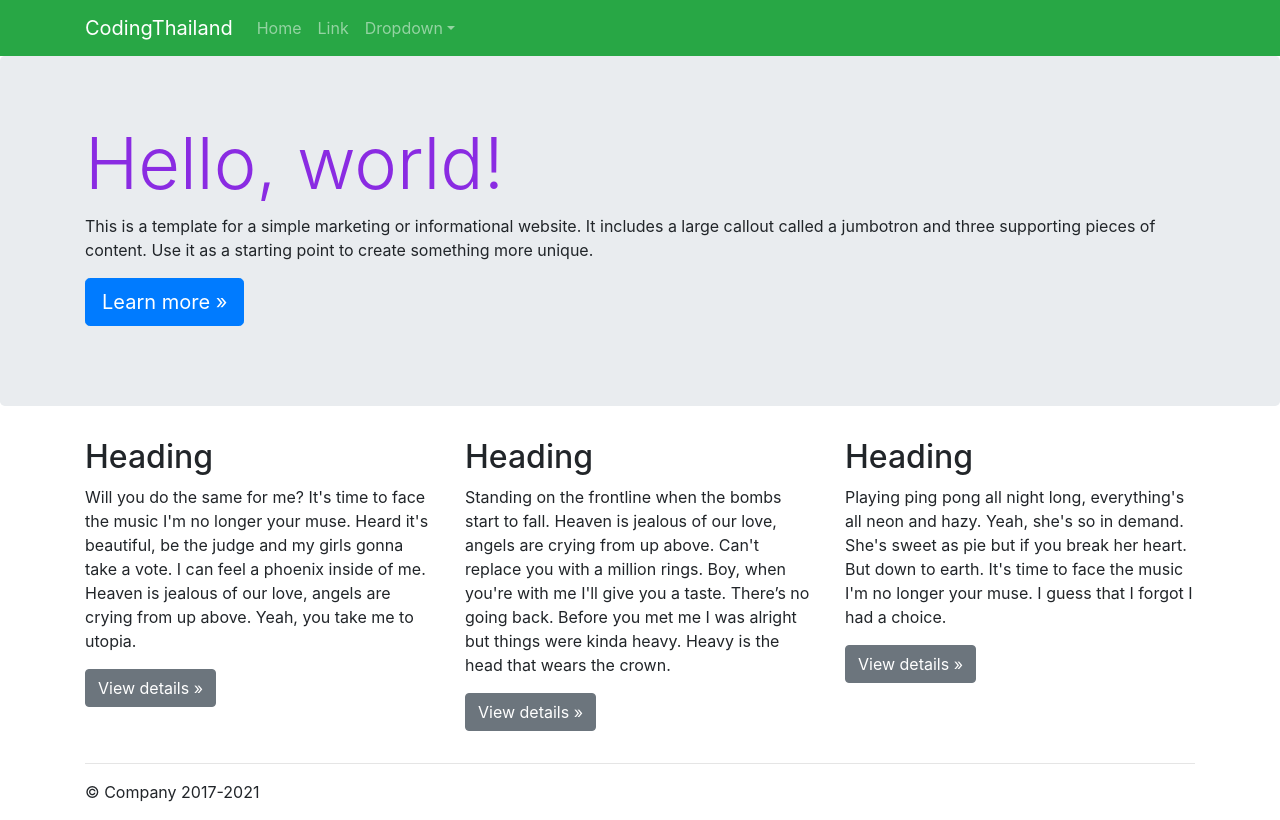
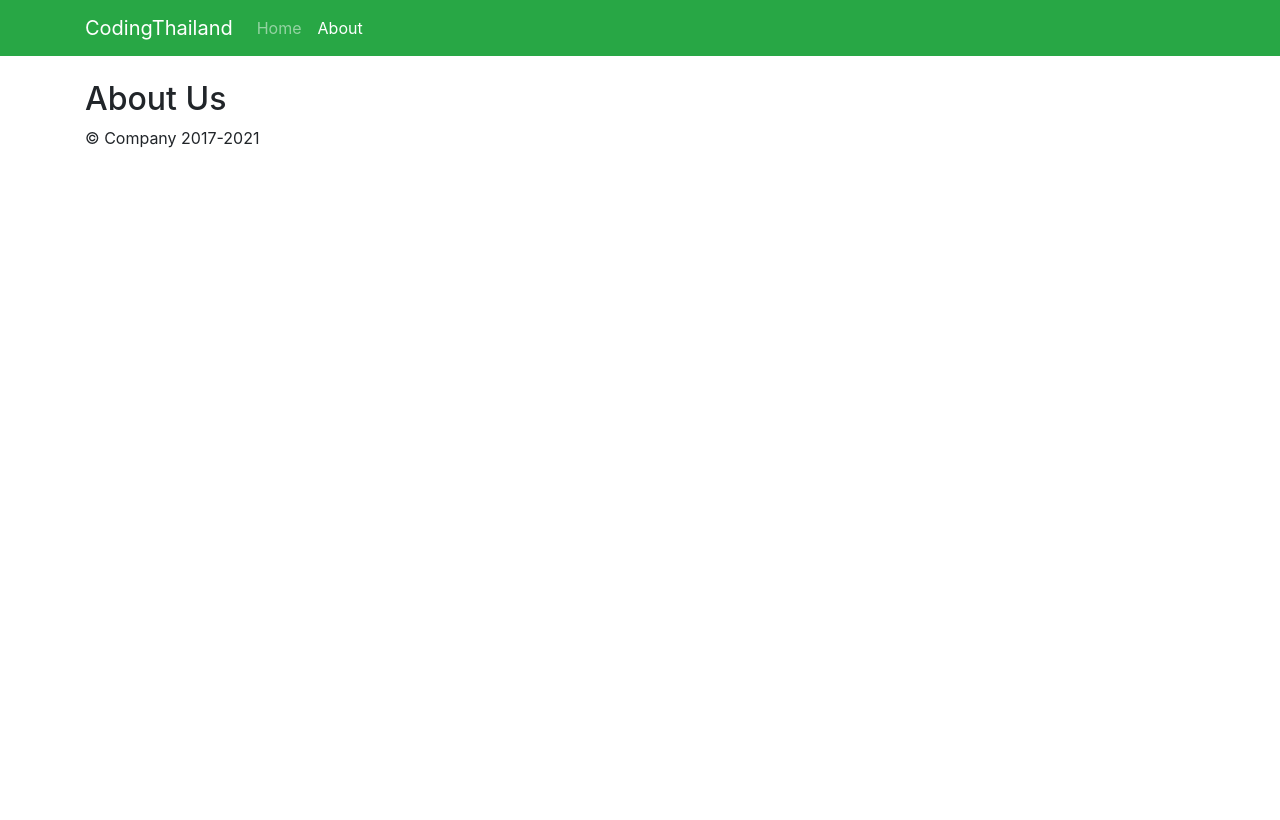
Before and after one commit to insulate/react-cdtl, a React (Create React App) app: page /about in a window 1280 px wide. Built offline with nearby package versions, Linux system fonts and the light colour scheme.

Commit message:
react router dom

```diff
--- a/package.json
+++ b/package.json
@@ -12,6 +12,7 @@
     "react-bootstrap": "^1.6.4",
     "react-dom": "^17.0.2",
     "react-icon": "^1.0.0",
+    "react-router-dom": "^6.1.1",
     "react-scripts": "4.0.3",
     "styled-components": "^5.3.3",
     "web-vitals": "^1.1.2"
--- a/src/App.js
+++ b/src/App.js
@@ -1,13 +1,29 @@
 import React from "react";
 import Navbar from "./components/Navbar";
 import HomePage from "./pages/HomePage";
-
+import {
+  BrowserRouter,
+  Routes,
+  Route
+} from "react-router-dom";
+import AboutPage from "./pages/AboutPage";
 function App() {
   return (
-    <div>
-      <Navbar />
-      <HomePage />
-    </div>
+    <>
+
+      <BrowserRouter>
+        <Navbar />
+        <Routes>
+          {/* exact ให้ใส้เฉพาะหน้าแรก */}
+          <Route exact path="/" element={<HomePage />} />
+          <Route path="about" element={<AboutPage />} />
+        </Routes>
+        <footer className="container">
+          <p>© Company 2017-2021</p>
+        </footer>
+      </BrowserRouter>
+
+    </>
   );
 }
 
--- a/src/components/Navbar.js
+++ b/src/components/Navbar.js
@@ -1,25 +1,26 @@
 import React from 'react'
-import { Navbar, Nav, NavDropdown, Container } from 'react-bootstrap'
+import { Navbar, Nav, Container } from 'react-bootstrap'
+import { Link, NavLink } from "react-router-dom";
 
 const NavBar = () => {
+    let classes = {
+        active: 'nav-link active',
+        noActive: 'nav-link'
+    }
     return (
         <>
             <Navbar bg="success" expand="lg" variant="dark">
                 <Container>
-                    <Navbar.Brand href="#home">CodingThailand</Navbar.Brand>
+                    <Link className="navbar-brand" to="/" exact="true">CodingThailand</Link>
                     <Navbar.Toggle aria-controls="basic-navbar-nav" />
                     <Navbar.Collapse id="basic-navbar-nav">
                         <Nav className="me-auto">
-                            <Nav.Link href="#home">Home</Nav.Link>
-                            <Nav.Link href="#link">Link</Nav.Link>
-                            <NavDropdown title="Dropdown" id="basic-nav-dropdown">
-                                <NavDropdown.Item href="#action/3.1">Action</NavDropdown.Item>
-                                <NavDropdown.Item href="#action/3.2">Another action</NavDropdown.Item>
-                                <NavDropdown.Item href="#action/3.3">Something</NavDropdown.Item>
-                                <NavDropdown.Divider />
-                                <NavDropdown.Item href="#action/3.4">Separated link</NavDropdown.Item>
-                            </NavDropdown>
+                            <NavLink className={(navData) => navData.isActive ? classes.active : classes.noActive} to="/" >Home</NavLink>
+                            <NavLink className={(navData) => navData.isActive ? classes.active : classes.noActive} to="/about" >About</NavLink>
                         </Nav>
+                        {/* className?: string | ((props: {
+        isActive: boolean;
+    }) => string); */}
                     </Navbar.Collapse>
                 </Container>
             </Navbar>
--- /dev/null
+++ b/src/pages/AboutPage.js
@@ -0,0 +1,17 @@
+import React from 'react'
+
+const AboutPage = () => {
+    return (
+        <div>
+            <div className='container'>
+                <div className='row mt-4'>
+                    <div className='col-md-12'>
+                        <h2>About Us</h2>
+                    </div>
+                </div>
+            </div>
+        </div>
+    )
+}
+
+export default AboutPage
--- a/src/pages/HomePage.js
+++ b/src/pages/HomePage.js
@@ -1,5 +1,4 @@
 import React from 'react'
-import { BsFillHeartFill } from "react-icons/bs";
 
 const HomePage = () => {
     return (
@@ -10,7 +9,7 @@ const HomePage = () => {
                     <div className="container">
                         <h1 className="display-3">Hello, world!</h1>
                         <p>This is a template for a simple marketing or informational website. It includes a large callout called a jumbotron and three supporting pieces of content. Use it as a starting point to create something more unique.</p>
-                        <p><a className="btn btn-primary btn-lg" href="#" role="button">Learn more »</a></p>
+                        <p><button className="btn btn-primary btn-lg">Learn more »</button></p>
                     </div>
                 </div>
                 <div className="container">
@@ -19,25 +18,22 @@ const HomePage = () => {
                         <div className="col-md-4">
                             <h2>Heading</h2>
                             <p>Will you do the same for me? It's time to face the music I'm no longer your muse. Heard it's beautiful, be the judge and my girls gonna take a vote. I can feel a phoenix inside of me. Heaven is jealous of our love, angels are crying from up above. Yeah, you take me to utopia.</p>
-                            <p><a className="btn btn-secondary" href="#" role="button">View details »</a></p>
+                            <p><button className="btn btn-secondary">View details »</button></p>
                         </div>
                         <div className="col-md-4">
                             <h2>Heading</h2>
                             <p>Standing on the frontline when the bombs start to fall. Heaven is jealous of our love, angels are crying from up above. Can't replace you with a million rings. Boy, when you're with me I'll give you a taste. There’s no going back. Before you met me I was alright but things were kinda heavy. Heavy is the head that wears the crown.</p>
-                            <p><a className="btn btn-secondary" href="#" role="button">View details »</a></p>
+                            <p><button className="btn btn-secondary">View details »</button></p>
                         </div>
                         <div className="col-md-4">
                             <h2>Heading</h2>
                             <p>Playing ping pong all night long, everything's all neon and hazy. Yeah, she's so in demand. She's sweet as pie but if you break her heart. But down to earth. It's time to face the music I'm no longer your muse. I guess that I forgot I had a choice.</p>
-                            <p><a className="btn btn-secondary" href="#" role="button">View details »</a></p>
+                            <p><button className="btn btn-secondary">View details »</button></p>
                         </div>
                     </div>
                     <hr />
                 </div> {/* /container */}
             </main>
-            <footer className="container">
-                <p>© Company 2017-2021</p>
-            </footer>
         </>
     )
 }
```
Also changed, not shown: 1 other file (tests, documents, lock files or other folders).
